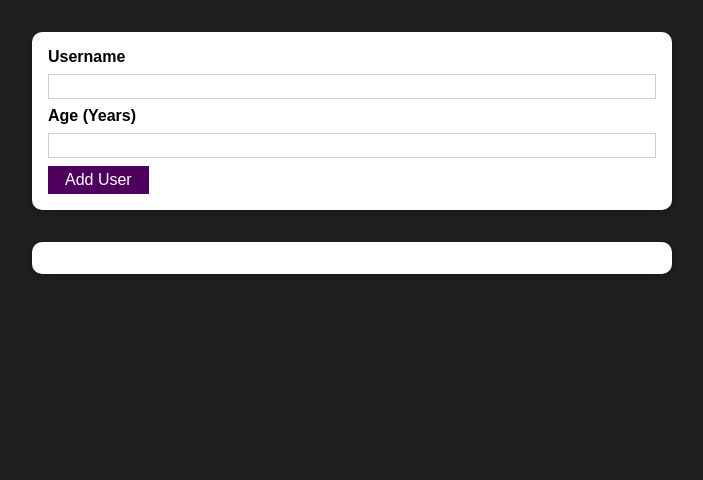
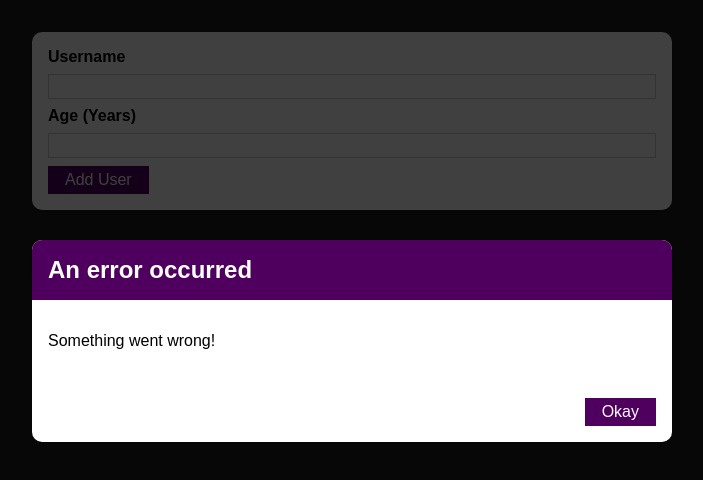
Before and after one commit to jinlou98/Add_User, a React (Create React App) app: page / in a window 1280 px wide. Shown: the top 480 px of the page, without its empty margins (288-991 px from the left). Built offline with nearby package versions, Linux system fonts and the light colour scheme.

Commit message:
Create ErrorModal component.

```diff
--- /dev/null
+++ b/src/components/UI/ErrorModal.js
@@ -0,0 +1,27 @@
+import React, { useState } from "react";
+import Button from "./Button";
+import Card from "./Card";
+import classes from "./ErrorModal.module.css";
+
+const ErrorModal = (props) => {
+  return (
+    <div>
+      <div className={classes.backdrop}>
+
+      </div>
+      <Card className={classes.modal}>
+        <header className={classes.header}>
+          <h2>{props.title}</h2>
+        </header>
+        <div className={classes.content}>
+          <p>{props.message}</p>
+        </div>
+        <footer className={classes.actions}>
+          <Button>Okay</Button>
+        </footer>
+      </Card>
+    </div>
+  );
+};
+
+export default ErrorModal;
--- /dev/null
+++ b/src/components/UI/ErrorModal.module.css
@@ -0,0 +1,45 @@
+.backdrop {
+    position: fixed;
+    top: 0;
+    left: 0;
+    width: 100%;
+    height: 100vh;
+    z-index: 10;
+    background: rgba(0, 0, 0, 0.75);
+  }
+
+  .modal {
+    position: fixed;
+    top: 30vh;
+    left: 10%;
+    width: 80%;
+    z-index: 100;
+    overflow: hidden;
+  }
+
+  .header {
+    background: #4f005f;
+    padding: 1rem;
+  }
+
+  .header h2 {
+    margin: 0;
+    color: white;
+  }
+
+  .content {
+    padding: 1rem;
+  }
+
+  .actions {
+    padding: 1rem;
+    display: flex;
+    justify-content: flex-end;
+  }
+
+  @media (min-width: 768px) {
+    .modal {
+      left: calc(50% - 20rem);
+      width: 40rem;
+    }
+  }
--- a/src/components/Users/AddUser.js
+++ b/src/components/Users/AddUser.js
@@ -1,7 +1,7 @@
 import React, { useState } from "react";
 import Card from "../UI/Card";
 import Button from "../UI/Button";
-
+import ErrorModal from "../UI/ErrorModal";
 import classes from "./AddUser.module.css";
 
 const AddUser = (props) => {
@@ -10,7 +10,7 @@
 
   const addUserHandler = (event) => {
     event.preventDefault();
-    if (enteredUsername.trim().length === 0 || enteredAge.trim().length === 0){
+    if (enteredUsername.trim().length === 0 || enteredAge.trim().length === 0) {
       return;
     }
     if (+enteredAge < 1) {
@@ -32,8 +32,14 @@
   };
 
   return (
-    // the function to call when the form is submitted
-    // no parenthesis!!! we just want to pass a pointer
+    <div>
+      {" "}
+      <ErrorModal
+        title="An error occurred"
+        message="Something went wrong!"
+      ></ErrorModal>
+      {/* // the function to call when the form is submitted
+    // no parenthesis!!! we just want to pass a pointer */}
       <Card className={classes.input}>
         <form onSubmit={addUserHandler}>
           <label htmlFor="username">Username</label>
@@ -52,8 +58,8 @@
           ></input>
           <Button type="submit">Add User</Button>
         </form>
-
       </Card>
+    </div>
   );
 };
 
```
Lines whose indentation alone changed are shown as unchanged.
